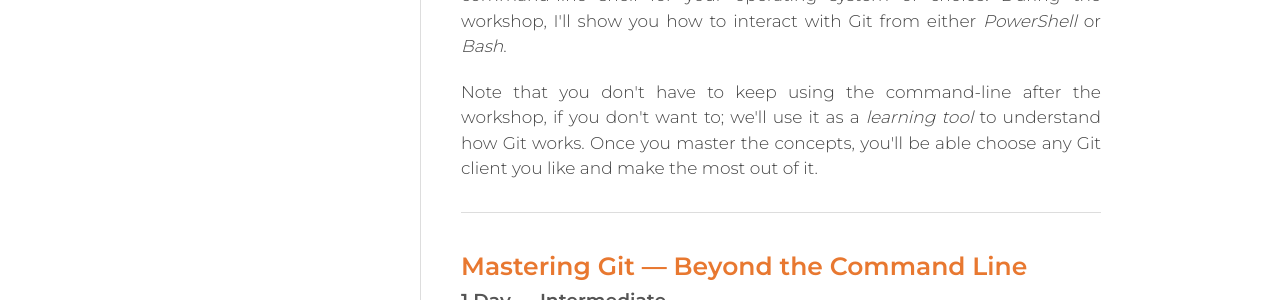
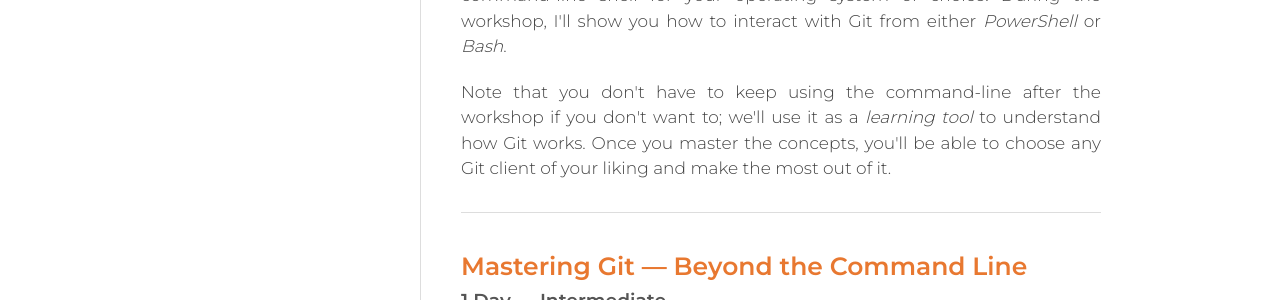
Before and after one commit to megakemp/megakemp.github.io, a Jekyll site: the page built from workshops/index.html, in a window 1280 px wide and 900 px high, scrolled down 2199 px. Shown: the part 178-478 px from the top of the window. Built offline with Jekyll 4.4.1, drawn with Linux system fonts in a browser that asks for light colours; nearby versions of some CDN libraries; comment, search, counter and statistics services are not loaded.

Commit message:
Corrects a typo in the workshops page

```diff
--- a/workshops/index.html
+++ b/workshops/index.html
@@ -60,7 +60,7 @@ title: Workshops
 
   <p>This workshop is designed for developers who have little to no experience with Git. The only prerequisite is that you're somewhat familiar with using a command-line shell for your operating system of choice. During the workshop, I'll show you how to interact with Git from either <em>PowerShell</em> or <em>Bash</em>.</p>
 
-  <p>Note that you don't have to keep using the command-line after the workshop, if you don't want to; we'll use it as a <em>learning tool</em> to understand how Git works. Once you master the concepts, you'll be able choose any Git client you like and make the most out of it.</p>
+  <p>Note that you don't have to keep using the command-line after the workshop if you don't want to; we'll use it as a <em>learning tool</em> to understand how Git works. Once you master the concepts, you'll be able to choose any Git client of your liking and make the most out of it.</p>
 
   <hr/>
 
```
